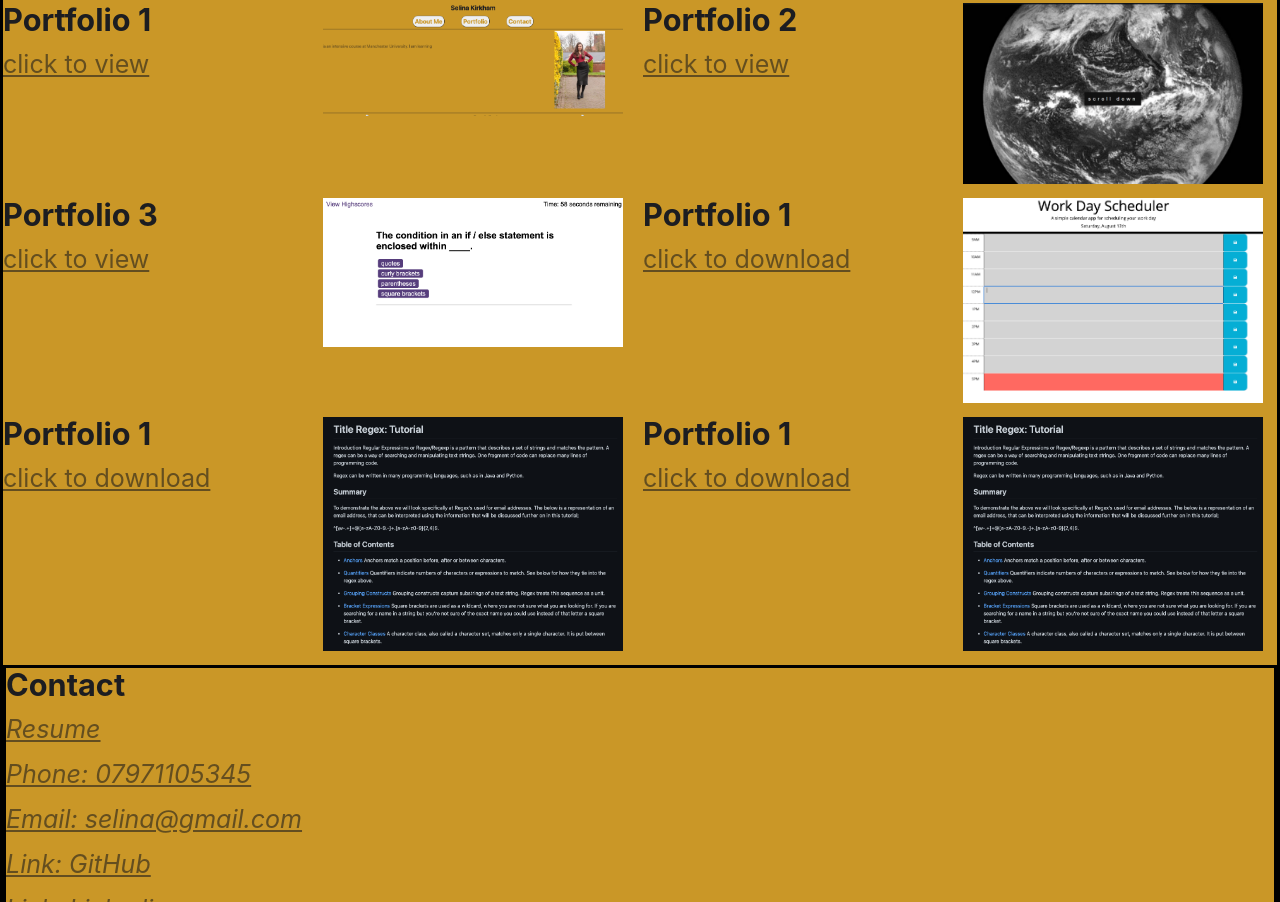
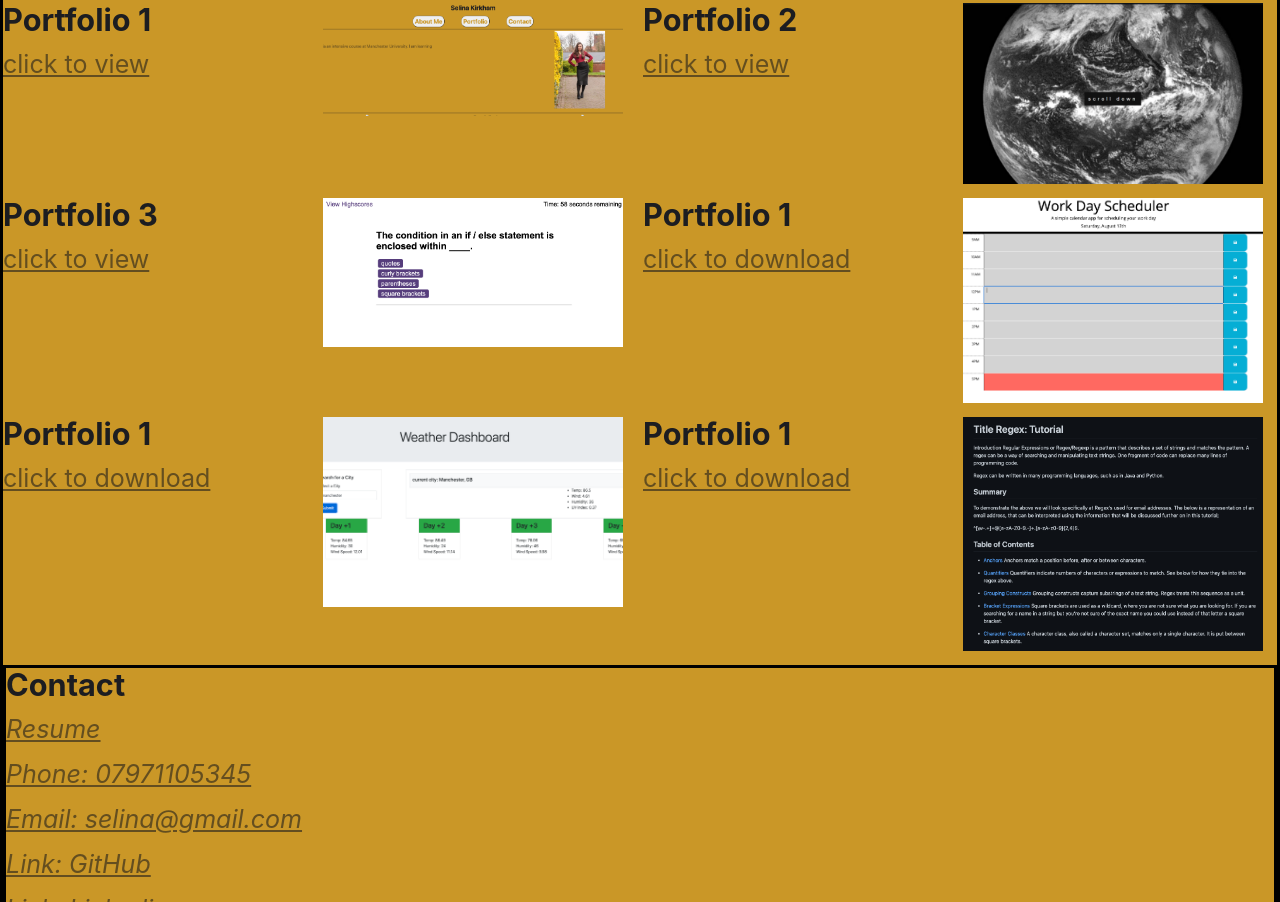
Before and after one commit to Skirkzzz/week-7-Portfolio_Page, a plain HTML site: page Index.html in a window 1280 px wide. Shown: the part 765-1667 px from the top of the page. Drawn offline with Linux system fonts and the light colour scheme.

Commit message:
fixing bugs and errors

```diff
--- a/Index.html
+++ b/Index.html
@@ -39,7 +39,7 @@
           <h2 id="aboutMe">About Me</h2>
           <p>
             I am currently learning to code via an intensive course at
-            Manchester University. I am learning
+            Manchester University. I am learning;
           </p>
           <ol>
             <li>HTML</li>
@@ -133,7 +133,7 @@
             </a>
           </div>
           <div class="right-column">
-            <img src="/assets/img/6RegexPortfolio.png" class="img-portfilio" />
+            <img src="/assets/img/5WeatherMap.png" class="img-portfilio" />
           </div>
         </article>
         <article class="project-card">
```
